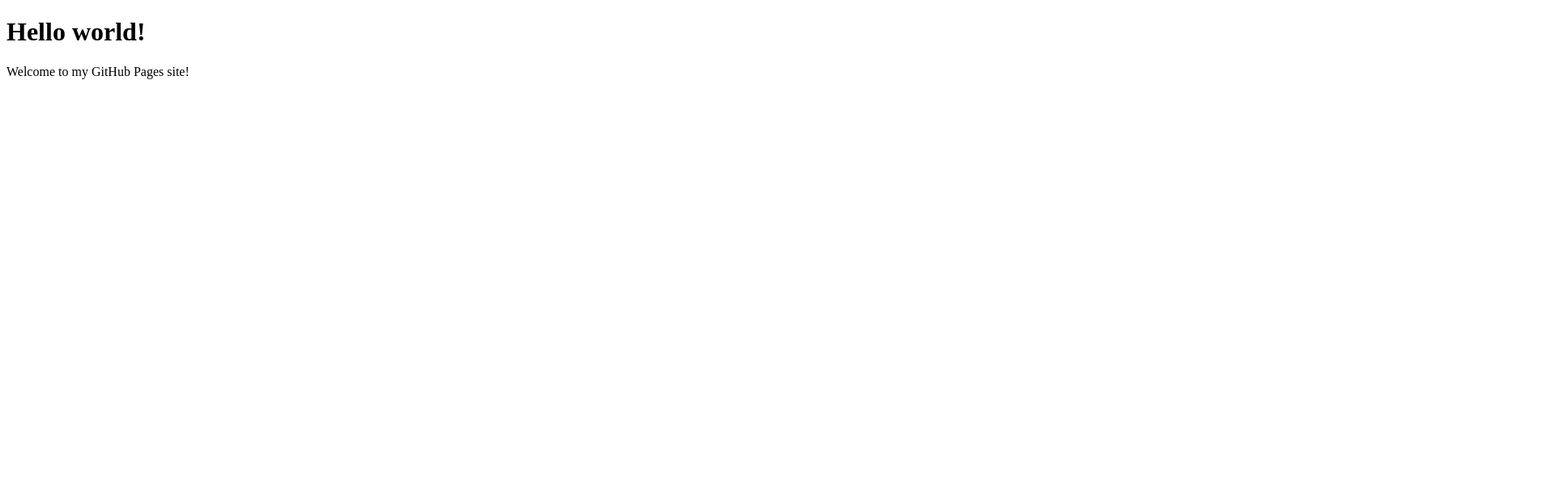
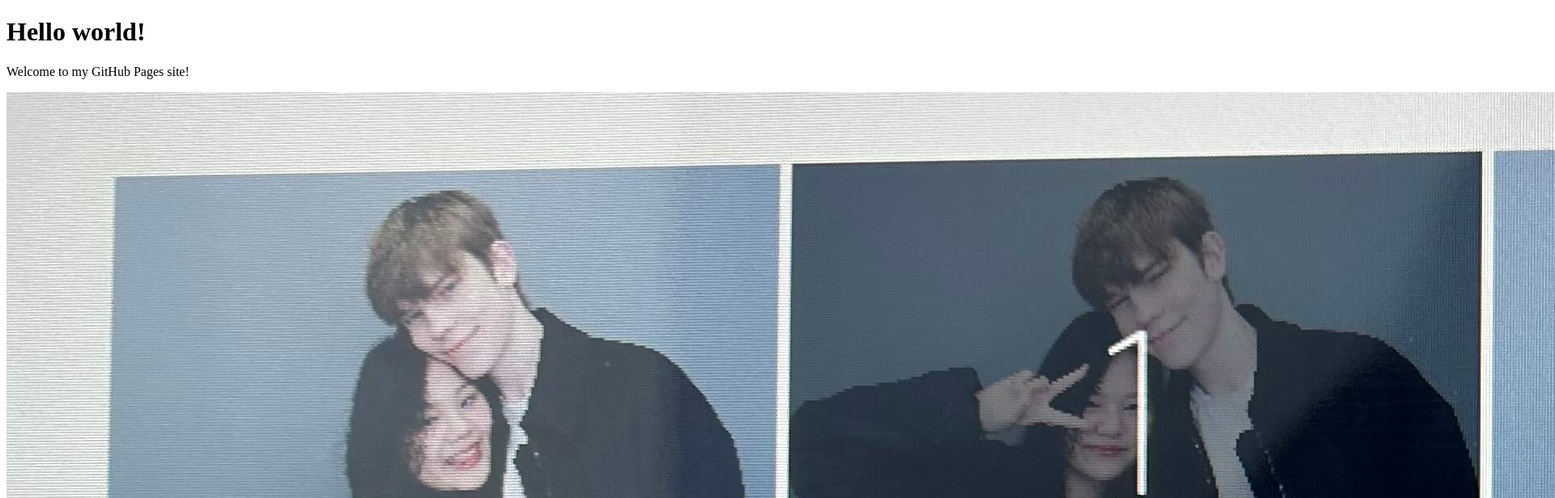
Before and after one commit to FirechickenYT/web, a plain HTML site: page index.html in a window 1280 px wide. Shown: the top 616 px of the page at 81% size, 1920 px wide, since content can reach past the window. Drawn offline with Linux system fonts and the light colour scheme.

Commit message:
Update index.html

```diff
--- a/index.html
+++ b/index.html
@@ -6,5 +6,6 @@
   <body>
     <h1>Hello world!</h1>
     <p>Welcome to my GitHub Pages site!</p>
+    <img src="photobooth.jpg" alt="Photobooth Pictures">
   </body>
 </html>
```
